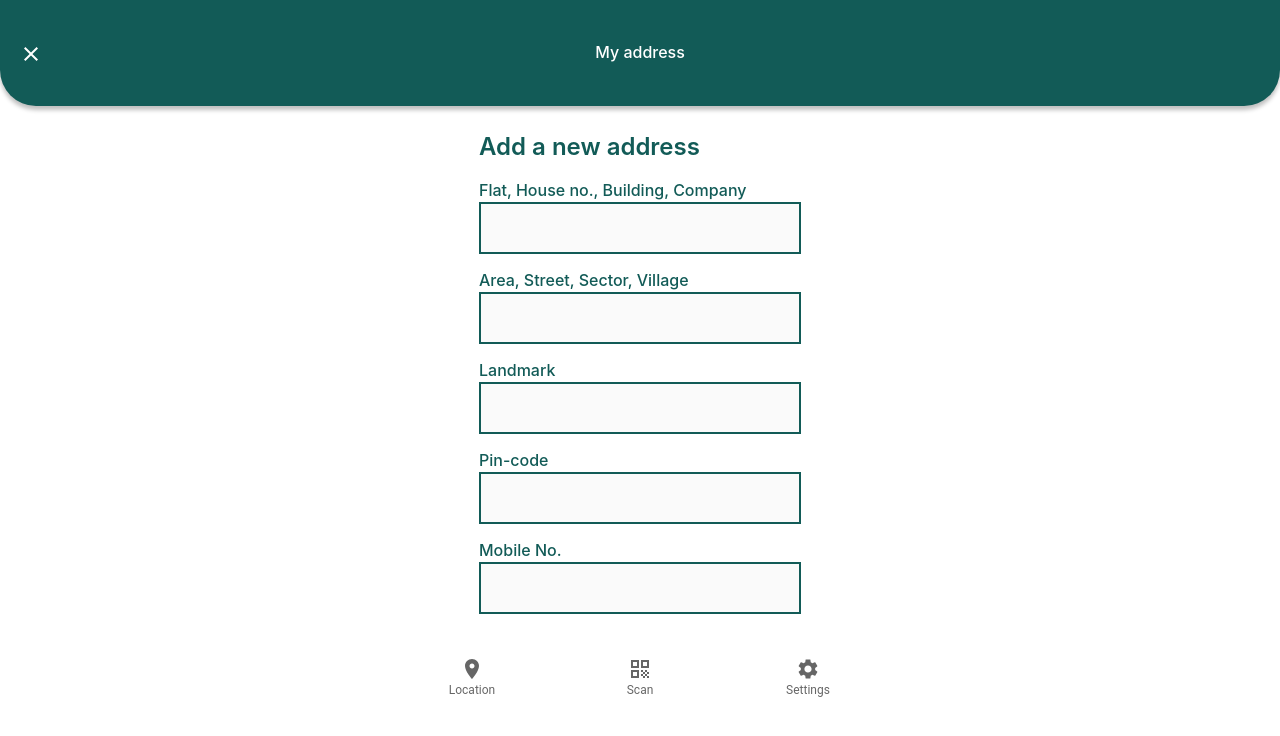
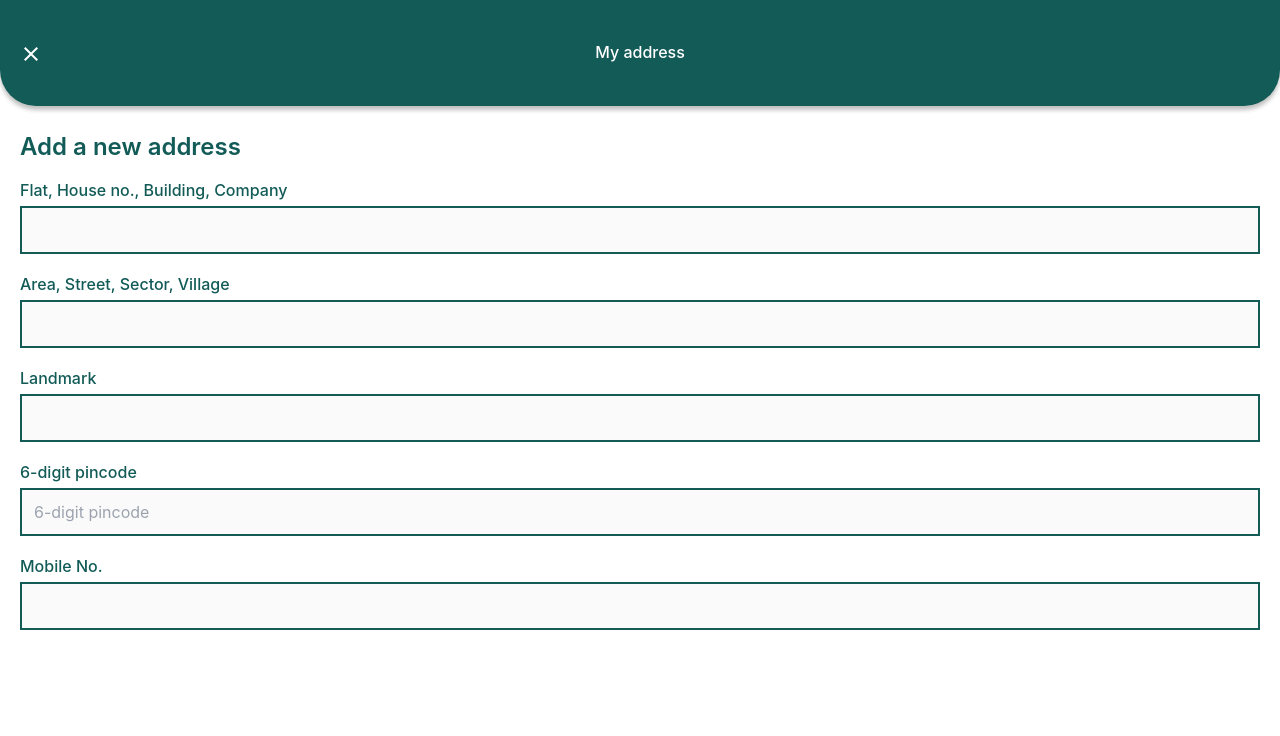
Before and after one commit to Farmers-For-Forests/accenture-biodiversity-v1, a React (Create React App) app: page /address in a window 1280 px wide. Shown: the top 736 px of the page. Built offline with nearby package versions, Linux system fonts and the light colour scheme.

Commit message:
Address page UI modified

```diff
--- a/src/pages/myAddress/Address.js
+++ b/src/pages/myAddress/Address.js
@@ -1,17 +1,18 @@
 import React from "react";
-import Footer from "../../components/Footer";
+
 import Address_Container from "./Address_Container";
 import Top_Header from "../../components/Common_Components/Top_Header";
 
 
 const Address = () => {
   return (
-    <div className=" w-[100%]   mx-auto">
+    <div className=" w-[100%] box-border">
     <Top_Header title="My address" />
-      <Address_Container />
-      <div className="mt-10">
-      <Footer/>
-      </div>
+    <div className="box-border px-5">
+    <Address_Container />
+    </div>
+
+
 
     </div>
   );
--- /dev/null
+++ b/src/pages/myAddress/AddressInput.js
@@ -0,0 +1,32 @@
+import React, { useState } from 'react'
+
+const AddressInput = ({html_for,input_type,placeholderValue}) => {
+    const [focusedInput, setFocusedInput] = useState(null);
+  return (
+
+         <div className="w-full  relative">
+      <label
+        htmlFor={html_for}
+        className="font-medium text-[16px] leading-[16px] text-[#125B57]"
+      >
+        {html_for}
+      </label>
+
+      <input
+        type={input_type}
+        required
+        id={html_for}
+        name={html_for}
+        placeholder={placeholderValue ? html_for : ''}
+        onFocus={() => setFocusedInput(html_for)}
+        onBlur={() => setFocusedInput(null)}
+        className={`w-full  h-[48px] p-[12px] mt-1 border-2 ${
+          focusedInput === html_for ? 'border-[#125B57]' : 'border-[#125B57]'
+        } bg-[#FAFAFA] box-border outline-none  text-[#125B57] `}
+      />
+    </div>
+
+  )
+}
+
+export default AddressInput
--- a/src/pages/myAddress/Address_Container.js
+++ b/src/pages/myAddress/Address_Container.js
@@ -1,170 +1,25 @@
 import React, { useState } from "react";
 
+import AddressInput from "./AddressInput";
+
 const Address_Container = () => {
-  const [focusedInput, setFocusedInput] = useState(null);
+
 
   return (
-    <main className=" mt-[28px] mx-auto flex flex-col gap-[18px] w-[322px] min-h-[474px]">
+    <main className=" mt-[28px] mx-auto flex flex-col gap-[18px] w-full min-h-[474px]">
       <p className="font-[600] text-[#125B57] text-[24px] leading-[26.4px]">
         Add a new address
       </p>
       <section className="flex flex-col gap-[18px]">
-        <div className="h-[72px] relative">
-          <label
-            htmlFor="Flat, House no., Building, Company"
-            className="font-[500] text-[16px] leading-[16px] text-[#125B57]"
-          >
-            Flat, House no., Building, Company
-          </label>
-          <div
-            className={`w-[322px] absolute top-[24px] ${
-              focusedInput === "Flat, House no., Building, Company"
-                ? "border-none"
-                : "border-2 border-[#125B57]"
-            } bg-white`}
-          >
-            <input
-              type="text"
-              required
-              id="Flat, House no., Building, Company"
-              name="Flat, House no., Building, Company"
-              onFocus={() =>
-                setFocusedInput("Flat, House no., Building, Company")
-              }
-              onBlur={() => setFocusedInput(null)}
-              className={`w-full h-[48px] p-[12px] ${
-                focusedInput === "Flat, House no., Building, Company"
-                  ? "border-2 border-[#125B57]"
-                  : "border-none"
-              } bg-[#FAFAFA]`}
-              style={{ boxSizing: "border-box" }}
-            />
-          </div>
-        </div>
 
-        <div className="h-[72px] relative">
-          <label
-            htmlFor="Area, Street, Sector, Village"
-            className="font-[500] text-[16px] leading-[16px] text-[#125B57]"
-          >
-            Area, Street, Sector, Village
-          </label>
-          <div
-            className={`w-[322px] absolute top-[24px] ${
-              focusedInput === "Area, Street, Sector, Village"
-                ? "border-none"
-                : "border-2 border-[#125B57]"
-            } bg-white`}
-          >
-            <input
-              type="text"
-              required
-              id="Area, Street, Sector, Village"
-              name="Area, Street, Sector, Village"
-              onFocus={() => setFocusedInput("Area, Street, Sector, Village")}
-              onBlur={() => setFocusedInput(null)}
-              className={`w-full h-[48px]  p-[12px]  ${
-                focusedInput === "Area, Street, Sector, Village"
-                  ? "border-2 border-[#125B57]"
-                  : "border-none"
-              } bg-[#FAFAFA]`}
-              style={{ boxSizing: "border-box" }}
-            />
-          </div>
-        </div>
 
-        <div className="h-[72px] relative">
-          <label
-            htmlFor="Landmark"
-            className="font-[500] text-[16px] leading-[16px] text-[#125B57]"
-          >
-            Landmark
-          </label>
-          <div
-            className={`w-[322px] absolute top-[24px] ${
-              focusedInput === "Landmark"
-                ? "border-none"
-                : "border-2 border-[#125B57]"
-            } bg-white`}
-          >
-            <input
-              type="text"
-              required
-              id="Landmark"
-              name="Landmark"
-              onFocus={() => setFocusedInput("Landmark")}
-              onBlur={() => setFocusedInput(null)}
-              className={`w-full h-[48px] p-[12px]  ${
-                focusedInput === "email"
-                  ? "border-2 border-[#125B57]"
-                  : "border-none"
-              } bg-[#FAFAFA]`}
-              style={{ boxSizing: "border-box" }}
-            />
-          </div>
-        </div>
 
-        <div className="h-[72px] relative">
-          <label
-            htmlFor="Pin-code"
-            className="font-[500] text-[16px] leading-[16px] text-[#125B57]"
-          >
-            Pin-code
-          </label>
-          <div
-            className={`w-[322px] absolute top-[24px] ${
-              focusedInput === "Pin-code"
-                ? "border-none"
-                : "border-2 border-[#125B57]"
-            } bg-white`}
-          >
-            <input
-              type="Number"
-              required
-              id="Pin-code"
-              name="Pin-code"
-              onFocus={() => setFocusedInput("Pin-code")}
-              onBlur={() => setFocusedInput(null)}
-              className={`w-full h-[48px] p-[12px] ${
-                focusedInput === "email"
-                  ? "border-2 border-[#125B57]"
-                  : "border-none"
-              } bg-[#FAFAFA]`}
-              style={{ boxSizing: "border-box" }}
-            />
-          </div>
-        </div>
+   <AddressInput html_for="Flat, House no., Building, Company" input_type="text" placeholderValue={false} />
+   <AddressInput html_for="Area, Street, Sector, Village" input_type="text" placeholderValue={false}/>
+   <AddressInput html_for="Landmark" input_type="text" placeholderValue={false}/>
+   <AddressInput html_for="6-digit pincode" input_type="number" placeholderValue={true}/>
+   <AddressInput html_for="Mobile No." input_type="number" placeholderValue={false}/>
 
-        <div className="h-[72px] relative">
-          <label
-            htmlFor="Mobile No."
-            className="font-[500] text-[16px] leading-[16px] text-[#125B57]"
-          >
-            Mobile No.
-          </label>
-          <div
-            className={`w-[322px] absolute top-[24px] ${
-              focusedInput === "Mobile No."
-                ? "border-none"
-                : "border-2 border-[#125B57]"
-            } bg-white`}
-          >
-            <input
-              type="number"
-              required
-              id="Mobile No."
-              name="Mobile No."
-              onFocus={() => setFocusedInput("Mobile No.")}
-              onBlur={() => setFocusedInput(null)}
-              className={`w-full h-[48px]  p-[12px] ${
-                focusedInput === "Mobile No."
-                  ? "border-2 border-[#125B57]"
-                  : "border-none"
-              } bg-[#FAFAFA]`}
-              style={{ boxSizing: "border-box" }}
-            />
-          </div>
-        </div>
       </section>
     </main>
   );
```
